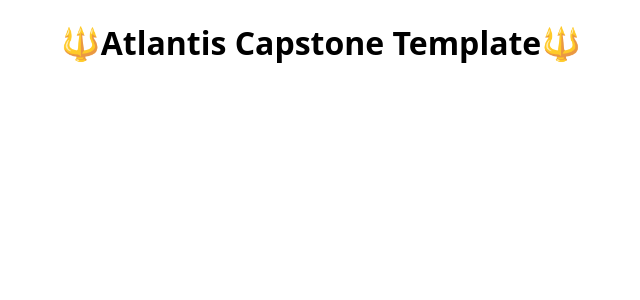
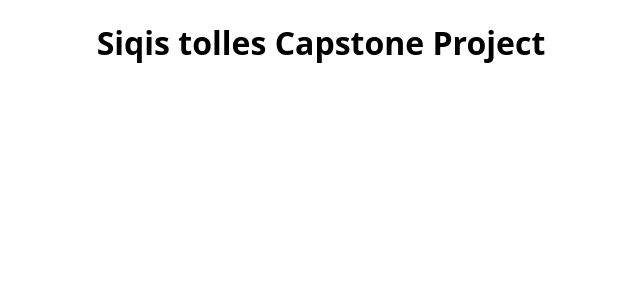
Before and after one commit to TammyChen21/Capstone-demo, a Next.js app: page / in a window 1280 px wide. Shown: the top 300 px of the page, without its empty margins (319-959 px from the left). Built offline with nearby package versions, Linux system fonts and the light colour scheme.

Commit message:
change heading

```diff
--- a/pages/index.js
+++ b/pages/index.js
@@ -3,7 +3,7 @@ import Heading from "../components/Heading";
 export default function Home() {
   return (
     <main>
-      <Heading>🔱Atlantis Capstone Template🔱</Heading>
+      <Heading>Siqis tolles Capstone Project</Heading>
     </main>
   );
 }
```
